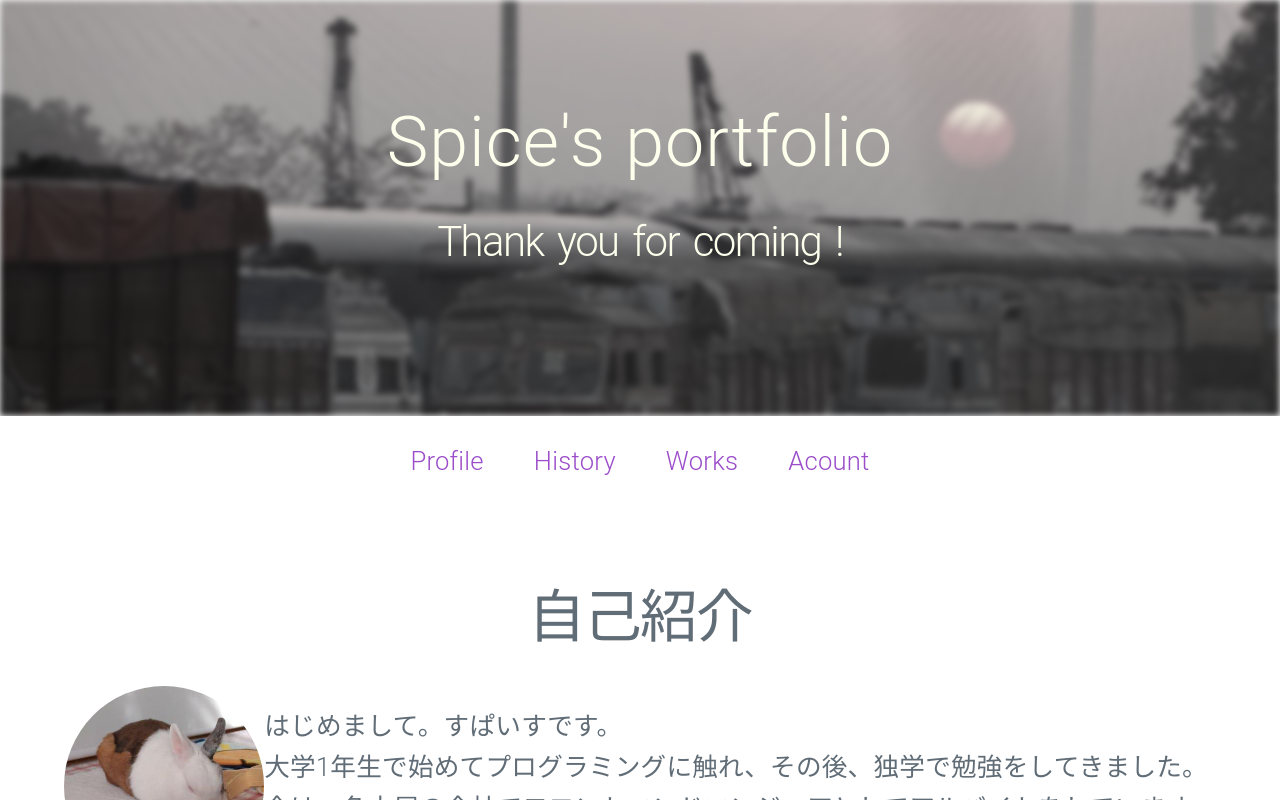
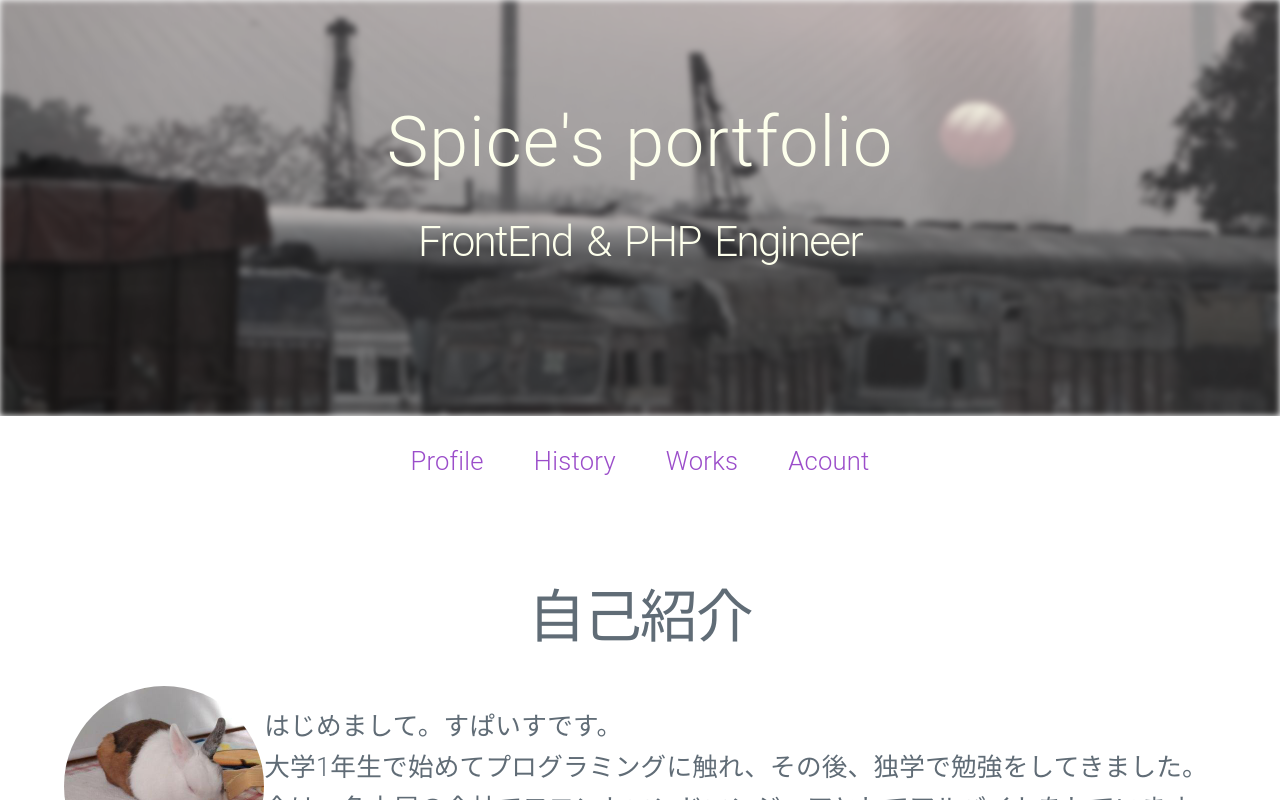
Before and after one commit to Spice-Z/portfolio, a Nuxt app: page / in a window 1280 px wide. Shown: the top 800 px of the page. Built offline with nearby package versions, Linux system fonts and the light colour scheme.

Commit message:
[update] 文章を変更

```diff
--- a/pages/index.vue
+++ b/pages/index.vue
@@ -6,7 +6,7 @@
           Spice's portfolio
         </h1>
         <h2 class="subtitle">
-          Thank you for coming !
+          FrontEnd & PHP Engineer
         </h2>
       </div>
       <ul class="home-list">
@@ -110,7 +110,7 @@ export default {
         url: "https://spice-portfolio.netlify.com/",
         experiment:
           "今表示しているサイトです。動的なものはvue.jsで制御しています。",
-        language: "HTML,CSS,javascript",
+        language: "HTML, CSS, javascript",
         library: "Vue.js, Nuxt.js, milligram(CSS)"
       },
       works: {
@@ -120,7 +120,7 @@ export default {
           url: "https://spice-portfolio.netlify.com/",
           experiment:
             "今表示しているサイトです。動的なものはvue.jsで制御しています。デザインから実装まで一人で行いました。",
-          language: "HTML,CSS,javascript",
+          language: "HTML, CSS, javascript",
           library: "Vue.js, Nuxt.js, milligram(CSS)"
         },
         dockhack: {
@@ -129,7 +129,7 @@ export default {
           url: "開発中のため現在非公開です",
           experiment:
             "過去の自分のつぶやきを、ランダムに、SNS風に表示するSPAです。ふとしたアイデアを、忘れた頃に思い出したかったので作りました。PWAにも対応中です。デザインから実装まで一人で行いました。",
-          language: "HTML,CSS,javascript",
+          language: "HTML, CSS, javascript",
           library: "Vue.js, Nuxt.js, heroku"
         },
         cancamp: {
@@ -138,7 +138,7 @@ export default {
           url: "https://cancamp.jp/",
           experiment:
             "アルバイトで作ったECサイトです。WordPressのプラグインを自作したり、DBを拡張して作りました。画面のアニメーションと、サーバーサイドの実装を担当しました。",
-          language: "HTML,CSS,javascript,PHP",
+          language: "HTML, CSS, javascript, PHP",
           library: "WordPress"
         },
         adminMenu: {
@@ -147,7 +147,7 @@ export default {
           url: "非公開です",
           experiment:
             "アルバイトで作成しました。ブラウザ上で簡単にDBを操作できるようにしたり、自動でデータを整形するツールを作りました。",
-          language: "HTML,CSS,javascript,PHP,node.js",
+          language: "HTML, CSS, javascript, PHP, node.js",
           library: "様々"
         }
       }
```
